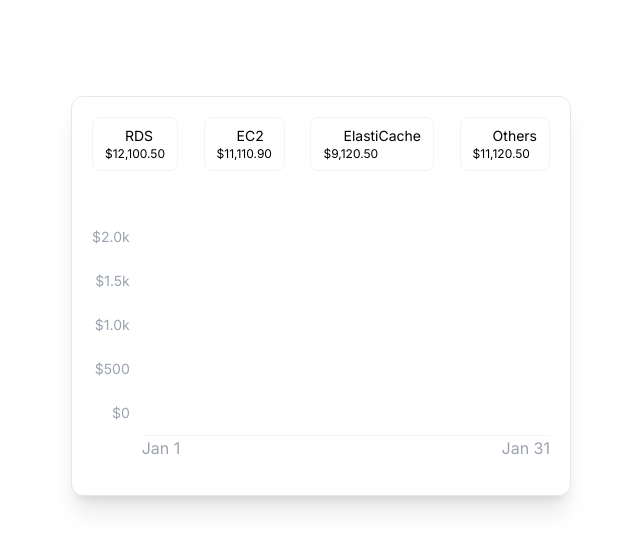
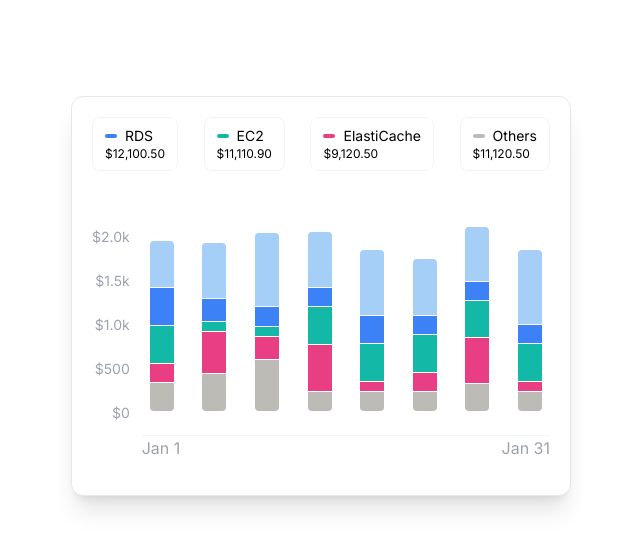
Before and after one commit to mdalamin3091/bar-chart-design, a Next.js app: page / in a window 1280 px wide. Shown: the top 550 px of the page, without its empty margins (319-959 px from the left). Built offline with nearby package versions, Linux system fonts and the light colour scheme.

Commit message:
fixed color load problem

```diff
--- /dev/null
+++ b/src/components/chart-body.tsx
@@ -0,0 +1,48 @@
+import { FC } from 'react'
+import { YAxisDataType, chartDataType } from '@/types'
+import { calculateHeight } from '@/utils/utils'
+import HoveredCard from './hovered-card'
+
+interface PropsType {
+    chartData: chartDataType[],
+    yAxis: YAxisDataType
+}
+
+const ChartBody: FC<PropsType> = ({ chartData, yAxis }) => {
+    return (
+        <div className="flex items-center gap-2 justify-between mb-4">
+            {chartData.map((data, idx) => (
+                <div
+                    className="h-[200px] hover:bg-gray-100 w-10 rounded-sm flex flex-col gap-[1px] p-2 transition-all ease-in duration-100 justify-end group/item relative"
+                    key={idx}
+                >
+                    {data.item.map((dt, index, array) => (
+                        <div
+                            style={{
+                                height: `${calculateHeight(dt.value, yAxis.max)}%`,
+                                backgroundColor: dt.color
+                            }}
+                            className={`w-full h-10 ${index === 0 && "rounded-tl rounded-tr"
+                                } ${index === array.length - 1 && "rounded-bl rounded-br"
+                                }`}
+                            key={dt.id}
+                        />
+                    ))}
+                    <div
+                        className={`w-[230px] rounded-md min-h-44 bg-white absolute shadow-xl border border-gray-200 bottom-0 p-4 opacity-0 hidden group-hover/item:opacity-100 group-hover/item:block z-10 ${idx < 4
+                            ? "left-[calc(100%+8px)]"
+                            : "right-[calc(100%+8px)]"
+                            }`}
+                    >
+                        {/* hover card  */}
+                        <HoveredCard duration={data.duration} item={data.item} />
+
+                    </div>
+                </div>
+            ))}
+        </div>
+
+    )
+}
+
+export default ChartBody
--- a/src/components/chart-header.tsx
+++ b/src/components/chart-header.tsx
@@ -14,7 +14,7 @@
                     className="px-3 py-2 border border-gray-100 rounded-lg"
                 >
                     <div className="flex items-center justify-start gap-2">
-                        <span className={`w-3 h-1 ${dt.color} rounded-md`}></span>
+                        <span style={{ backgroundColor: dt.color }} className="w-3 h-1 rounded-md"></span>
                         <p className="text-sm">{dt.title}</p>
                     </div>
                     <p className="text-xs">{dt.amount}</p>
--- a/src/components/chart.tsx
+++ b/src/components/chart.tsx
@@ -1,10 +1,10 @@
 import { FC } from "react";
+
 import { YAxisDataType, chartDataType, legendDataType } from "@/types";
-import { calculateHeight } from "@/utils/utils";
-import HoveredCard from "./hovered-card";
 import ChartHeader from "./chart-header";
 import ChartYAxis from "./chart-y-axis";
 import ChartXAxis from "./chart-x-axis";
+import ChartBody from "./chart-body";
 
 interface PropsType {
     options: {
@@ -22,45 +22,12 @@
 
                 {/* chart header */}
                 {legendData && <ChartHeader legendData={legendData} />}
-
                 <div className="flex gap-3 mt-5 items-end h-[75%]">
                     {/* chart Y axis */}
-
                     <ChartYAxis yAxis={yAxis} />
-
                     {/* chart body */}
                     <div className="flex-1">
-                        <div className="flex items-center gap-2 justify-between mb-4">
-                            {chartData.map((data, idx) => (
-                                <div
-                                    className="h-[200px] hover:bg-gray-100 w-10 rounded-sm flex flex-col gap-[1px] p-2 transition-all ease-in duration-100 justify-end group/item relative"
-                                    key={idx}
-                                >
-                                    {data.item.map((dt, index, array) => (
-                                        <div
-                                            style={{
-                                                height: `${calculateHeight(dt.value, yAxis.max)}%`,
-                                            }}
-                                            className={`${dt.color} w-full h-10 ${index === 0 && "rounded-tl rounded-tr"
-                                                } ${index === array.length - 1 && "rounded-bl rounded-br"
-                                                }`}
-                                            key={dt.id}
-                                        />
-                                    ))}
-                                    <div
-                                        className={`w-[230px] rounded-md min-h-44 bg-white absolute shadow-xl border border-gray-200 bottom-0 p-4 opacity-0 hidden group-hover/item:opacity-100 group-hover/item:block z-10 ${idx < 4
-                                            ? "left-[calc(100%+8px)]"
-                                            : "right-[calc(100%+8px)]"
-                                            }`}
-                                    >
-                                        {/* hover card  */}
-                                        <HoveredCard duration={data.duration} item={data.item} />
-
-                                    </div>
-                                </div>
-                            ))}
-                        </div>
-
+                        <ChartBody chartData={chartData} yAxis={yAxis} />
                         {/* chart X axis */}
                         <ChartXAxis />
                     </div>
--- a/src/constants/chart-data.constant.ts
+++ b/src/constants/chart-data.constant.ts
@@ -4,31 +4,31 @@
     item: [
       {
         id: 1,
-        color: "bg-red-400",
+        color: "#A6CFF8",
         title: "Savings",
         value: 500,
       },
       {
         id: 2,
-        color: "bg-blue-400",
+        color: "#3C82F6",
         title: "RDS",
         value: 400,
       },
       {
         id: 3,
-        color: "bg-green-500",
+        color: "#14B8A6",
         title: "EC2",
         value: 400,
       },
       {
         id: 4,
-        color: "bg-purple-400",
+        color: "#E93E83",
         title: "ElastiCache",
         value: 200,
       },
       {
         id: 5,
-        color: "bg-gray-400",
+        color: "#BCBBB5",
         title: "Others",
         value: 300,
       },
@@ -39,31 +39,31 @@
     item: [
       {
         id: 1,
-        color: "bg-red-400",
+        color: "#A6CFF8",
         title: "Savings",
         value: 600,
       },
       {
         id: 2,
-        color: "bg-blue-400",
+        color: "#3C82F6",
         title: "RDS",
         value: 240,
       },
       {
         id: 3,
-        color: "bg-green-500",
+        color: "#14B8A6",
         title: "EC2",
         value: 100,
       },
       {
         id: 4,
-        color: "bg-purple-400",
+        color: "#E93E83",
         title: "ElastiCache",
         value: 440,
       },
       {
         id: 5,
-        color: "bg-gray-400",
+        color: "#BCBBB5",
         title: "Others",
         value: 400,
       },
@@ -74,31 +74,31 @@
     item: [
       {
         id: 1,
-        color: "bg-red-400",
+        color: "#A6CFF8",
         title: "Savings",
         value: 800,
       },
       {
         id: 2,
-        color: "bg-blue-400",
+        color: "#3C82F6",
         title: "RDS",
         value: 200,
       },
       {
         id: 3,
-        color: "bg-green-500",
+        color: "#14B8A6",
         title: "EC2",
         value: 100,
       },
       {
         id: 4,
-        color: "bg-purple-400",
+        color: "#E93E83",
         title: "ElastiCache",
         value: 240,
       },
       {
         id: 5,
-        color: "bg-gray-400",
+        color: "#BCBBB5",
         title: "Others",
         value: 550,
       },
@@ -109,31 +109,31 @@
     item: [
       {
         id: 1,
-        color: "bg-red-400",
+        color: "#A6CFF8",
         title: "Savings",
         value: 600,
       },
       {
         id: 2,
-        color: "bg-blue-400",
+        color: "#3C82F6",
         title: "RDS",
         value: 200,
       },
       {
         id: 3,
-        color: "bg-green-500",
+        color: "#14B8A6",
         title: "EC2",
         value: 400,
       },
       {
         id: 4,
-        color: "bg-purple-400",
+        color: "#E93E83",
         title: "ElastiCache",
         value: 500,
       },
       {
         id: 5,
-        color: "bg-gray-400",
+        color: "#BCBBB5",
         title: "Others",
         value: 200,
       },
@@ -144,31 +144,31 @@
     item: [
       {
         id: 1,
-        color: "bg-red-400",
+        color: "#A6CFF8",
         title: "Savings",
         value: 700,
       },
       {
         id: 2,
-        color: "bg-blue-400",
+        color: "#3C82F6",
         title: "RDS",
         value: 300,
       },
       {
         id: 3,
-        color: "bg-green-500",
+        color: "#14B8A6",
         title: "EC2",
         value: 400,
       },
       {
         id: 4,
-        color: "bg-purple-400",
+        color: "#E93E83",
         title: "ElastiCache",
         value: 100,
       },
       {
         id: 5,
-        color: "bg-gray-400",
+        color: "#BCBBB5",
         title: "Others",
         value: 200,
       },
@@ -179,31 +179,31 @@
     item: [
       {
         id: 1,
-        color: "bg-red-400",
+        color: "#A6CFF8",
         title: "Savings",
         value: 600,
       },
       {
         id: 2,
-        color: "bg-blue-400",
+        color: "#3C82F6",
         title: "RDS",
         value: 200,
       },
       {
         id: 3,
-        color: "bg-green-500",
+        color: "#14B8A6",
         title: "EC2",
         value: 400,
       },
       {
         id: 4,
-        color: "bg-purple-400",
+        color: "#E93E83",
         title: "ElastiCache",
         value: 200,
       },
       {
         id: 5,
-        color: "bg-gray-400",
+        color: "#BCBBB5",
         title: "Others",
         value: 200,
       },
@@ -214,31 +214,31 @@
     item: [
       {
         id: 1,
-        color: "bg-red-400",
+        color: "#A6CFF8",
         title: "Savings",
         value: 600,
       },
       {
         id: 2,
-        color: "bg-blue-400",
+        color: "#3C82F6",
         title: "RDS",
         value: 200,
       },
       {
         id: 3,
-        color: "bg-green-500",
+        color: "#14B8A6",
         title: "EC2",
         value: 400,
       },
       {
         id: 4,
-        color: "bg-purple-400",
+        color: "#E93E83",
         title: "ElastiCache",
         value: 500,
       },
       {
         id: 5,
-        color: "bg-gray-400",
+        color: "#BCBBB5",
         title: "Others",
         value: 300,
       },
@@ -249,31 +249,31 @@
     item: [
       {
         id: 1,
-        color: "bg-red-400",
+        color: "#A6CFF8",
         title: "Savings",
         value: 800,
       },
       {
         id: 2,
-        color: "bg-blue-400",
+        color: "#3C82F6",
         title: "RDS",
         value: 200,
       },
       {
         id: 3,
-        color: "bg-green-500",
+        color: "#14B8A6",
         title: "EC2",
         value: 400,
       },
       {
         id: 4,
-        color: "bg-purple-400",
+        color: "#E93E83",
         title: "ElastiCache",
         value: 100,
       },
       {
         id: 5,
-        color: "bg-gray-400",
+        color: "#BCBBB5",
         title: "Others",
         value: 200,
       },
@@ -282,8 +282,8 @@
 ];
 
 export const legendData = [
-  { id: 1, title: "RDS", amount: "$12,100.50", color: "bg-blue-600" },
-  { id: 2, title: "EC2", amount: "$11,110.90", color: "bg-green-600" },
-  { id: 3, title: "ElastiCache", amount: "$9,120.50", color: "bg-red-600" },
-  { id: 4, title: "Others", amount: "$11,120.50", color: "bg-gray-600" },
+  { id: 1, title: "RDS", amount: "$12,100.50", color: "#3C82F6" },
+  { id: 2, title: "EC2", amount: "$11,110.90", color: "#14B8A6" },
+  { id: 3, title: "ElastiCache", amount: "$9,120.50", color: "#E93E83" },
+  { id: 4, title: "Others", amount: "$11,120.50", color: "#BCBBB5" },
 ];
```
